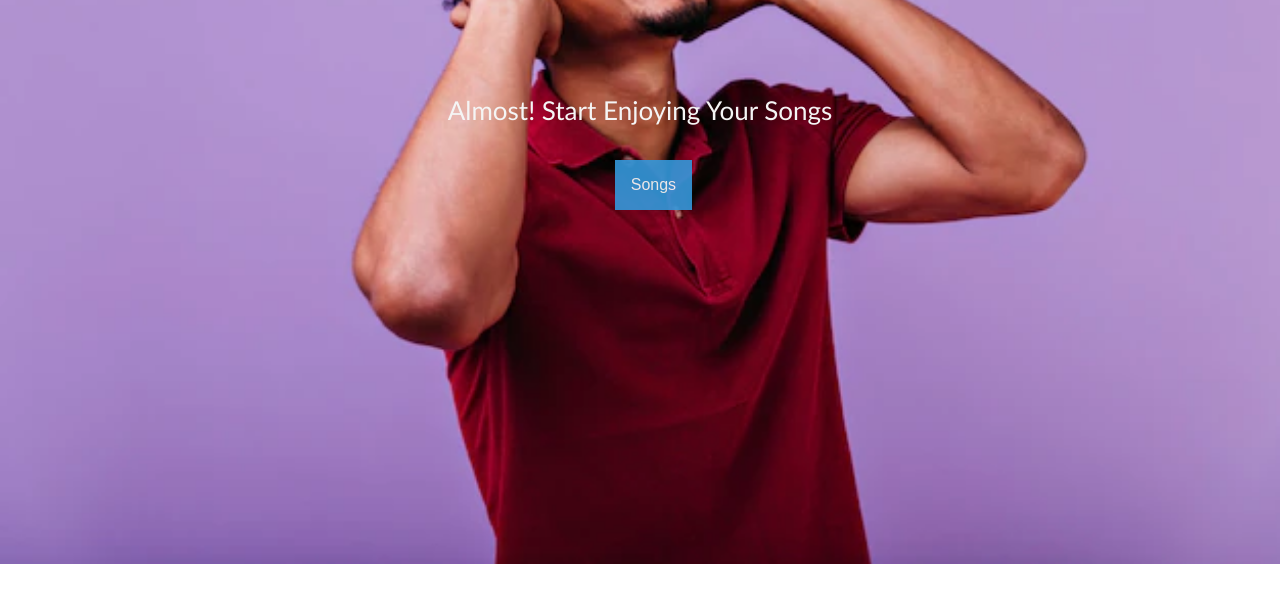
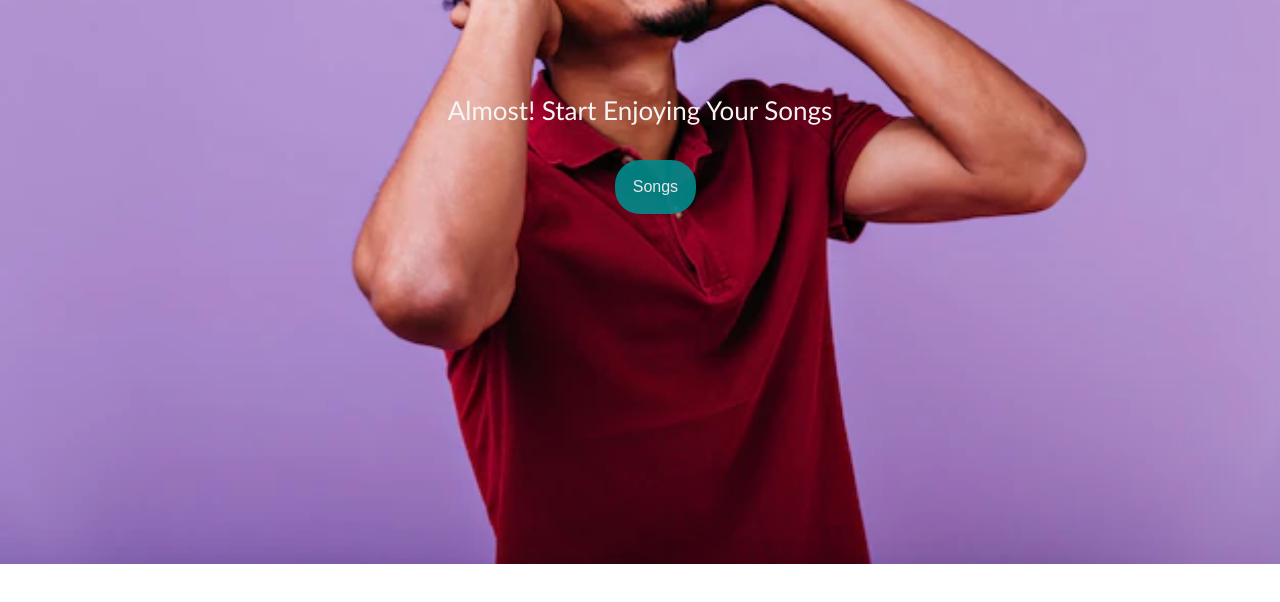
Before and after one commit to kibetAmon/Music_web_app, a website built with Parcel: page src/listen.html in a window 1280 px wide. Shown: the part 120-722 px from the top of the page. Built offline with nearby package versions, Linux system fonts and the light colour scheme; some packages are replaced by stand-ins of ours.

Commit message:
further style on mysongs button

```diff
--- a/src/listen.html
+++ b/src/listen.html
@@ -9,12 +9,14 @@
     <script type="module" src="index.js"></script>
     <style>
         .dropbtn {
-          background-color: #3498DB;
+          background-color: darkcyan;
           color: white;
           padding: 16px;
           font-size: 16px;
           border: none;
           cursor: pointer;
+          border-radius: 25px;
+          border: 2px solid darkcyan;
         }
 
         .dropbtn:hover, .dropbtn:focus {
```
